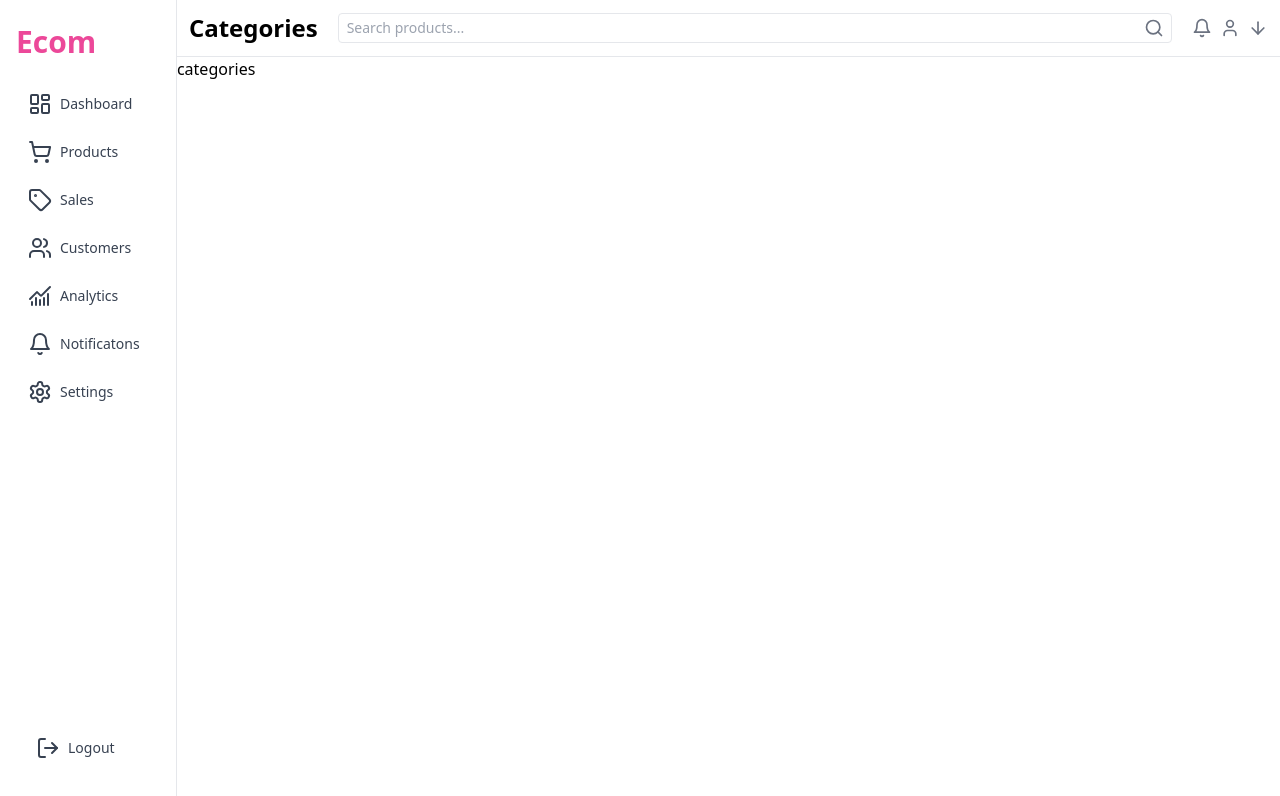
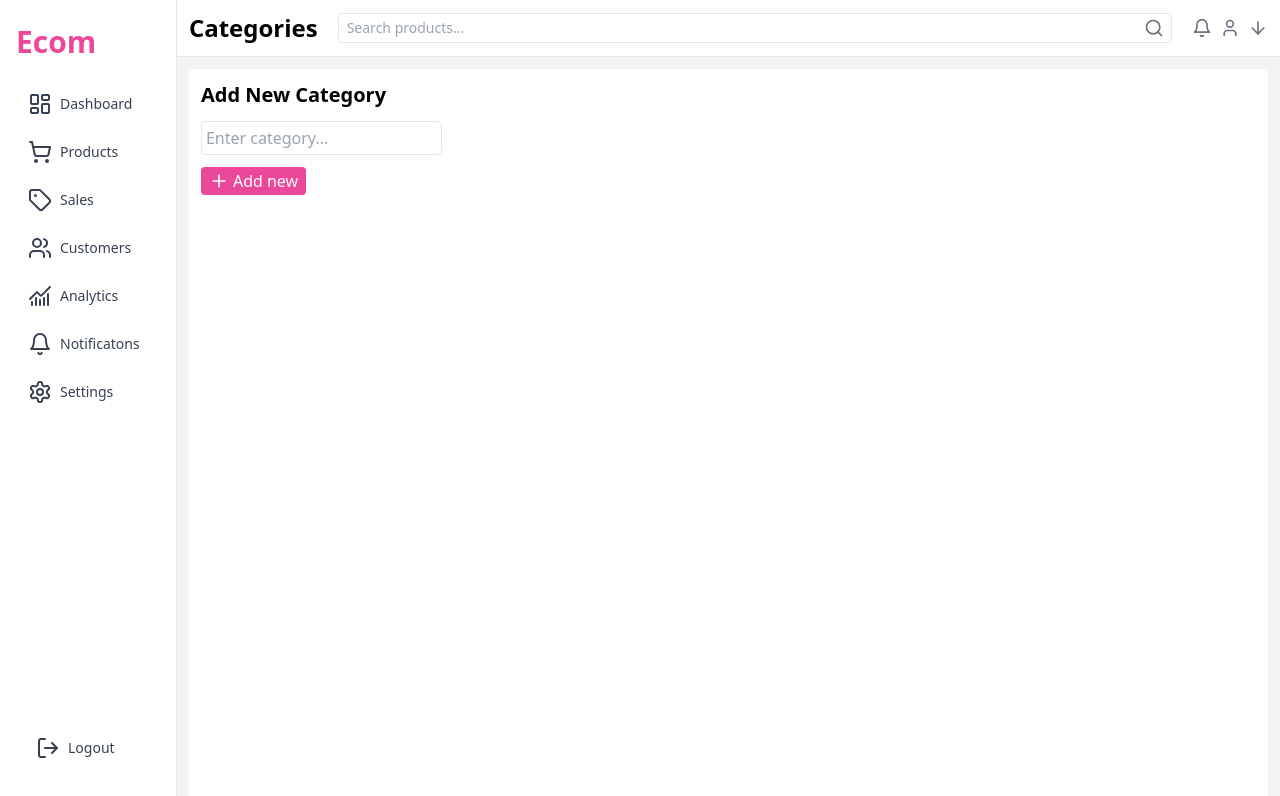
Before and after one commit to Joelkirabo/ecommerce, a Next.js app: page /dashboard/categories in a window 1280 px wide. Shown: the top 796 px of the page. Built offline with nearby package versions, Linux system fonts and the light colour scheme.

Commit message:
react hook form

```diff
--- a/app/dashboard/categories/page.tsx
+++ b/app/dashboard/categories/page.tsx
@@ -1,8 +1,33 @@
+"use client"
+
+import { Plus } from "lucide-react";
+import {useForm} from "react-hook-form"
+
+export type CategoryProps = {
+    categoryname:string,
+    slug:string,
+}
+
+export default function categories(){
+
+    const {register, formState:{errors}, handleSubmit} = useForm<CategoryProps>();
+
+    function onsubmit(data:CategoryProps){
+        data.slug = data.categoryname.toLowerCase().split(" ").join("-");
+        console.log(data)
+    }
 
 
-
-export default function categories(){
     return(
-        <div>categories</div>
+        <div className="bg-gray-100 h-full p-3">
+            <div className="bg-white w-full h-full rounded-[5px] p-3">
+                <div className="font-bold text-xl mb-3">Add New Category</div>
+                <form onSubmit={handleSubmit(onsubmit)} className="flex flex-col justify-start items-start gap-3">
+                    <input {...register("categoryname",{required:"Please enter category!"})} type="text" className="border border-gray-200 p-1 rounded outline-none" placeholder="Enter category..."/>
+                   {errors.categoryname?<div className="text-red-500 text-xs font-bold">{errors.categoryname.message}</div>:""}
+                    <button type="submit" className="bg-pink-500 py-0.5 px-2 rounded flex gap-1 items-center text-white"><Plus size={20}/>  Add new</button>
+                </form>
+            </div>
+        </div>
     )
 }
--- a/components/Productspage.tsx
+++ b/components/Productspage.tsx
@@ -3,8 +3,6 @@ import { ProductProps } from "@/app/page";
 import { Filter, Plus } from "lucide-react";
 import Image from "next/image";
 import { useState } from "react";
-
-
 
 export default function Productspage({tableprods}:{tableprods:ProductProps[]}){
 
--- a/package.json
+++ b/package.json
@@ -13,8 +13,9 @@
     "clsx": "^2.1.1",
     "lucide-react": "^0.460.0",
     "next": "15.0.3",
-    "react": "19.0.0-rc-66855b96-20241106",
-    "react-dom": "19.0.0-rc-66855b96-20241106",
+    "react": "18.3.1",
+    "react-dom": "18.3.1",
+    "react-hook-form": "^7.53.2",
     "tailwind-merge": "^2.5.4",
     "tailwindcss-animate": "^1.0.7"
   },
```
Also changed, not shown: 1 other file (tests, documents, lock files or other folders).
